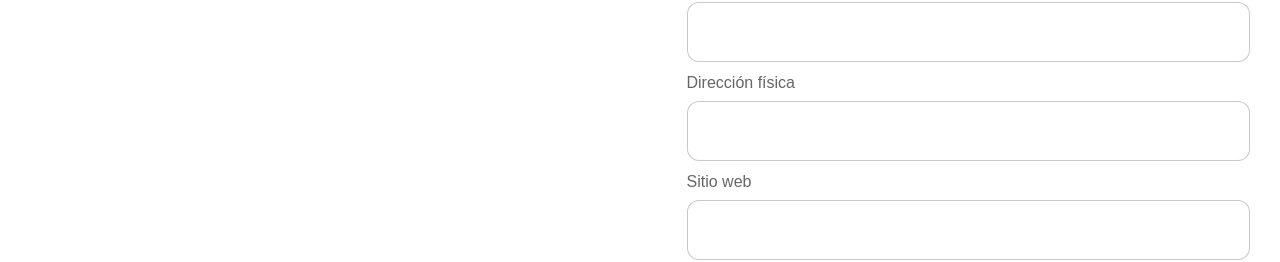
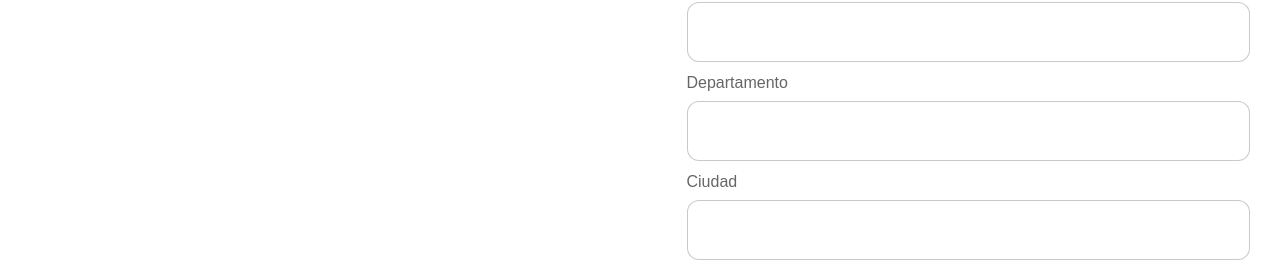
Before and after one commit to DakeloX/ProyectIV, a Next.js app: page /f_register in a window 1280 px wide. Shown: the part 667-929 px from the top of the page. Built offline with nearby package versions, Linux system fonts and the light colour scheme.

Commit message:
Actualizacion Tabla Fundaciones

```diff
--- a/src/app/api/crearTablasDonaap/route.js
+++ b/src/app/api/crearTablasDonaap/route.js
@@ -40,6 +40,8 @@ export async function GET(request) {
                 password VARCHAR(100)  NOT NULL,
                 email VARCHAR(100),
                 telefono VARCHAR(20),
+                departamento VARCHAR(100),
+                ciudad VARCHAR(100),
                 direccion VARCHAR(100),
                 website VARCHAR(100)
             );
--- a/src/app/api/f_registro/route.js
+++ b/src/app/api/f_registro/route.js
@@ -3,13 +3,13 @@ import { NextResponse } from 'next/server';
 import bcrypt from 'bcrypt';
 
 export async function POST(request) {
-    const { id_fundacion, nombre, email, password, telefono, direccion, website } = await request.json();
+    const { id_fundacion, nombre, email, password, telefono, departamento, ciudad, direccion, website } = await request.json();
     const hashedPassword = await bcrypt.hash(password, 10);
 
     try {
         const result = await sql`
-            INSERT INTO fundacion (id_fundacion, nombre, email, password, telefono, direccion, website)
-            VALUES (${id_fundacion}, ${nombre}, ${email}, ${hashedPassword}, ${telefono}, ${direccion}, ${website})
+            INSERT INTO fundacion (id_fundacion, nombre, email, password, telefono, departamento, ciudad, direccion, website)
+            VALUES (${id_fundacion}, ${nombre}, ${email}, ${hashedPassword}, ${telefono}, ${departamento}, ${ciudad}, ${direccion}, ${website})
         `;
         return NextResponse.json({ message: 'Fundación registrada exitosamente' }, { status: 200 });
     } catch (error) {
--- a/src/app/f_register/page.js
+++ b/src/app/f_register/page.js
@@ -17,6 +17,8 @@ export default function Register() {
         password: '',
         email: '',
         telefono: '',
+        departamento: '',
+        ciudad: '',
         direccion: '',
         website: ''
     });
@@ -34,6 +36,8 @@ export default function Register() {
                 password: '',
                 email: '',
                 telefono: '',
+                departamento: '',
+                ciudad: '',
                 direccion: '',
                 website: ''
             });
@@ -173,6 +177,34 @@ export default function Register() {
                                         required
                                     />
 
+                                    <label htmlFor="departamento" className={styles.organizationLabel}>
+                                        Departamento
+                                    </label>
+                                    <input
+                                        type="text"
+                                        id="departamento"
+                                        name="departamento"
+                                        value={formData.departamento}
+                                        onChange={(e) => setFormData({ ...formData, departamento: e.target.value })}
+                                        className={styles.inputField}
+                                        aria-label="departamento"
+                                        required
+                                    />
+
+                                    <label htmlFor="ciudad" className={styles.organizationLabel}>
+                                        Ciudad
+                                    </label>
+                                    <input
+                                        type="text"
+                                        id="ciudad"
+                                        name="ciudad"
+                                        value={formData.ciudad}
+                                        onChange={(e) => setFormData({ ...formData, ciudad: e.target.value })}
+                                        className={styles.inputField}
+                                        aria-label="ciudad"
+                                        required
+                                    />
+
                                     <label htmlFor="direccion" className={styles.organizationLabel}>
                                         Dirección física
                                     </label>
```
Also changed, not shown: src/app/api/registro/route.js (line endings or trailing spaces), 2 other files (tests, documents, lock files or other folders).
